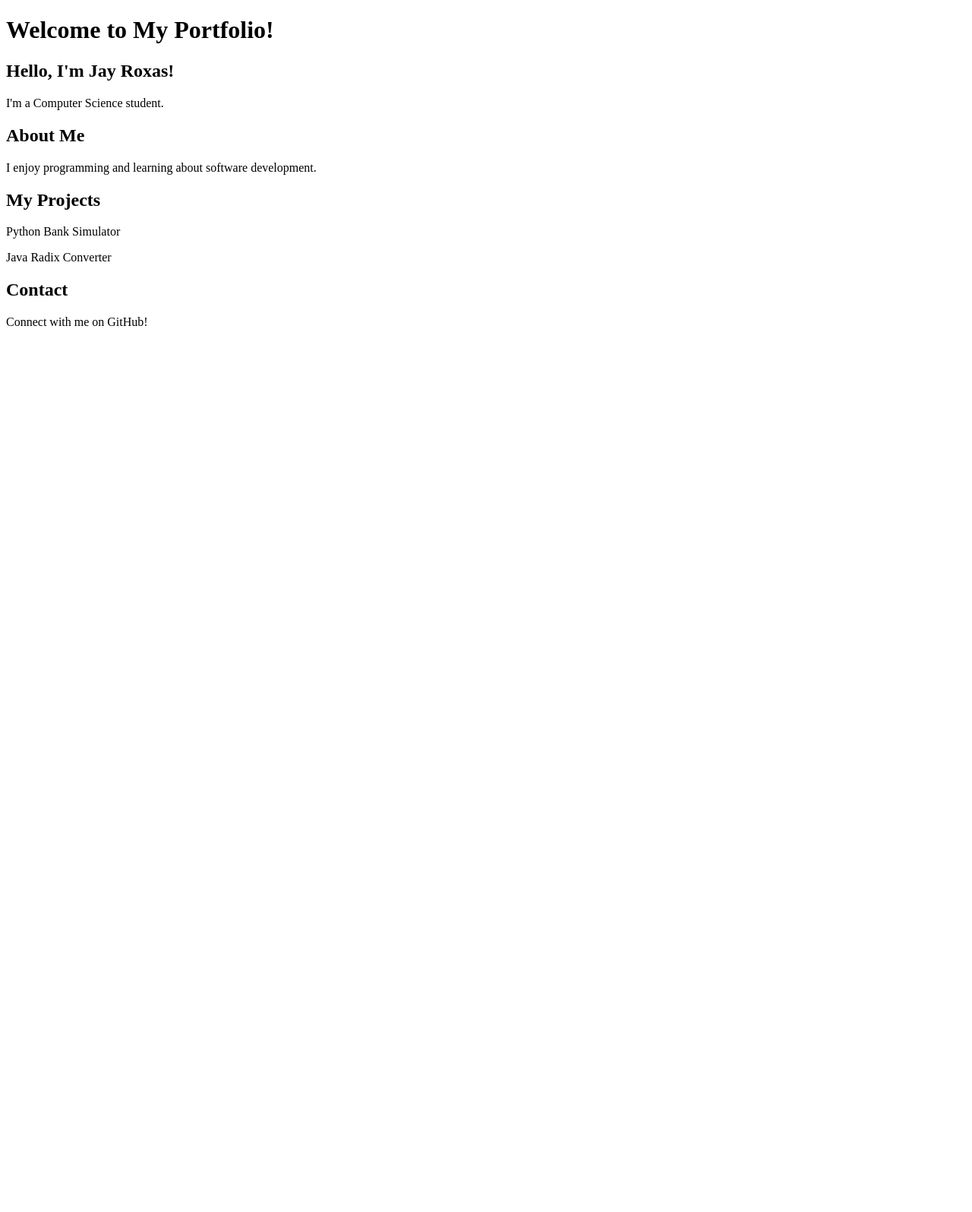
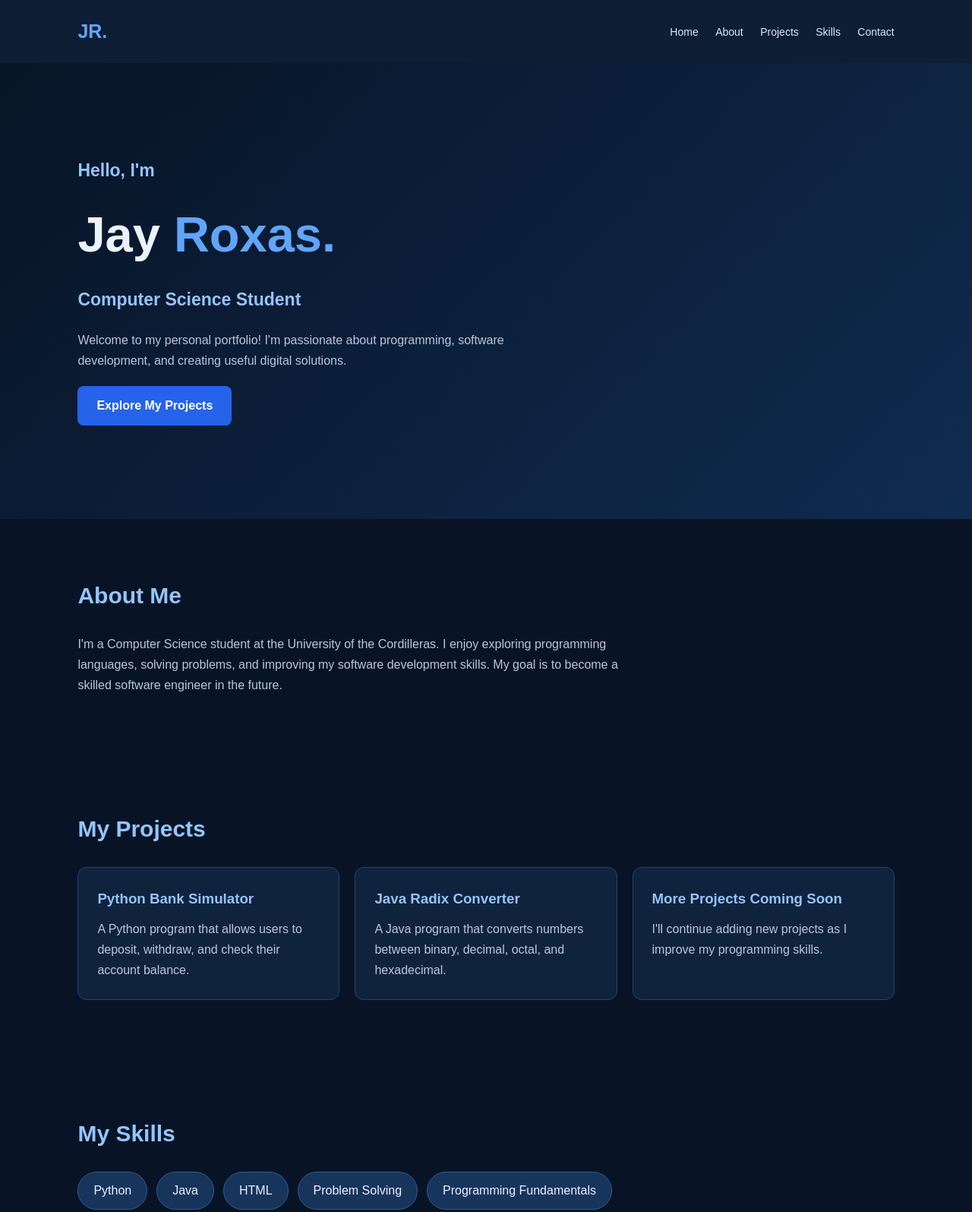
Before and after one commit to roxasjay/roxasjay.portfolio, a plain HTML site: page index.html in a window 1280 px wide. Shown: the top 1595 px of the page at 76% size. Before the commit the page ends 800 px from the top, so only its background shows below. Drawn offline with Linux system fonts and the light colour scheme.

Commit message:
Update index.html

```diff
--- a/index.html
+++ b/index.html
@@ -1,23 +1,307 @@
 
 <!DOCTYPE html>
-<html>
+<html lang="en">
 <head>
-    <title>Roxas Jay | Portfolio</title>
+  <meta charset="UTF-8">
+  <meta name="viewport"
+        content="width=device-width, initial-scale=1.0">
+  <title>Jay Roxas | Portfolio</title>
+
+  <style>
+    * {
+      box-sizing: border-box;
+      margin: 0;
+      padding: 0;
+    }
+
+    html {
+      scroll-behavior: smooth;
+    }
+
+    body {
+      background: #081426;
+      color: #eaf2ff;
+      font-family: Arial, sans-serif;
+      line-height: 1.7;
+    }
+
+    header {
+      background: #0d1e35;
+      padding: 20px 8%;
+      display: flex;
+      justify-content: space-between;
+      align-items: center;
+      flex-wrap: wrap;
+      gap: 15px;
+      position: sticky;
+      top: 0;
+      z-index: 10;
+    }
+
+    .logo {
+      font-size: 25px;
+      font-weight: bold;
+      color: #60a5fa;
+    }
+
+    nav a {
+      color: #dbeafe;
+      text-decoration: none;
+      margin-left: 18px;
+      font-size: 14px;
+    }
+
+    nav a:hover {
+      color: #60a5fa;
+    }
+
+    section {
+      padding: 75px 8%;
+      scroll-margin-top: 85px;
+    }
+
+    .hero {
+      min-height: 75vh;
+      display: flex;
+      flex-direction: column;
+      justify-content: center;
+      background: linear-gradient(
+        135deg, #081426, #102b50
+      );
+    }
+
+    .hero h1 {
+      font-size: clamp(36px, 6vw, 65px);
+      margin: 10px 0;
+    }
+
+    .hero h1 span {
+      color: #60a5fa;
+    }
+
+    .hero h2 {
+      color: #93c5fd;
+      font-size: 23px;
+    }
+
+    .hero p {
+      max-width: 600px;
+      margin: 20px 0;
+      color: #b8c7dd;
+    }
+
+    .button {
+      display: inline-block;
+      width: fit-content;
+      background: #2563eb;
+      color: white;
+      padding: 12px 25px;
+      border-radius: 8px;
+      text-decoration: none;
+      font-weight: bold;
+      transition: 0.3s;
+    }
+
+    .button:hover {
+      background: #3b82f6;
+      transform: translateY(-3px);
+    }
+
+    .section-title {
+      font-size: 30px;
+      color: #93c5fd;
+      margin-bottom: 25px;
+    }
+
+    .about-text {
+      max-width: 750px;
+      color: #b8c7dd;
+    }
+
+    .cards {
+      display: grid;
+      grid-template-columns:
+        repeat(auto-fit, minmax(230px, 1fr));
+      gap: 20px;
+    }
+
+    .card {
+      background: #10233d;
+      border: 1px solid #24456b;
+      padding: 25px;
+      border-radius: 12px;
+      transition: 0.3s;
+    }
+
+    .card:hover {
+      transform: translateY(-5px);
+      border-color: #60a5fa;
+      box-shadow: 0 8px 25px #0004;
+    }
+
+    .card h3 {
+      color: #93c5fd;
+      margin-bottom: 10px;
+    }
+
+    .card p {
+      color: #b8c7dd;
+    }
+
+    .skills {
+      display: flex;
+      gap: 12px;
+      flex-wrap: wrap;
+    }
+
+    .skill {
+      background: #17345b;
+      border: 1px solid #315d90;
+      padding: 10px 20px;
+      border-radius: 25px;
+    }
+
+    .contact a {
+      color: #93c5fd;
+    }
+
+    footer {
+      text-align: center;
+      background: #0d1e35;
+      padding: 25px;
+      color: #94a3b8;
+    }
+
+    @media (max-width: 600px) {
+      header {
+        justify-content: center;
+      }
+
+      nav a {
+        margin: 0 8px;
+      }
+
+      section {
+        padding: 55px 6%;
+      }
+
+      .hero {
+        min-height: 65vh;
+      }
+    }
+  </style>
 </head>
+
 <body>
-    <h1>Welcome to My Portfolio!</h1>
-    <h2>Hello, I'm Jay Roxas!</h2>
-    <p>I'm a Computer Science student.</p>
 
-    <h2>About Me</h2>
-    <p>I enjoy programming and learning
-    about software development.</p>
+  <header>
+    <div class="logo">JR.</div>
 
-    <h2>My Projects</h2>
-    <p>Python Bank Simulator</p>
-    <p>Java Radix Converter</p>
+    <nav>
+      <a href="#home">Home</a>
+      <a href="#about">About</a>
+      <a href="#projects">Projects</a>
+      <a href="#skills">Skills</a>
+      <a href="#contact">Contact</a>
+    </nav>
+  </header>
 
-    <h2>Contact</h2>
-    <p>Connect with me on GitHub!</p>
+  <section class="hero" id="home">
+    <h2>Hello, I'm</h2>
+    <h1>Jay <span>Roxas.</span></h1>
+    <h2>Computer Science Student</h2>
+
+    <p>
+      Welcome to my personal portfolio!
+      I'm passionate about programming,
+      software development, and creating
+      useful digital solutions.
+    </p>
+
+    <a class="button" href="#projects">
+      Explore My Projects
+    </a>
+  </section>
+
+  <section id="about">
+    <h2 class="section-title">About Me</h2>
+
+    <p class="about-text">
+      I'm a Computer Science student at the
+      University of the Cordilleras.
+      I enjoy exploring programming languages,
+      solving problems, and improving my
+      software development skills.
+      My goal is to become a skilled
+      software engineer in the future.
+    </p>
+  </section>
+
+  <section id="projects">
+    <h2 class="section-title">My Projects</h2>
+
+    <div class="cards">
+      <div class="card">
+        <h3>Python Bank Simulator</h3>
+        <p>
+          A Python program that allows users
+          to deposit, withdraw, and check
+          their account balance.
+        </p>
+      </div>
+
+      <div class="card">
+        <h3>Java Radix Converter</h3>
+        <p>
+          A Java program that converts numbers
+          between binary, decimal, octal,
+          and hexadecimal.
+        </p>
+      </div>
+
+      <div class="card">
+        <h3>More Projects Coming Soon</h3>
+        <p>
+          I'll continue adding new projects
+          as I improve my programming skills.
+        </p>
+      </div>
+    </div>
+  </section>
+
+  <section id="skills">
+    <h2 class="section-title">My Skills</h2>
+
+    <div class="skills">
+      <span class="skill">Python</span>
+      <span class="skill">Java</span>
+      <span class="skill">HTML</span>
+      <span class="skill">Problem Solving</span>
+      <span class="skill">Programming Fundamentals</span>
+    </div>
+  </section>
+
+  <section id="contact" class="contact">
+    <h2 class="section-title">Contact Me</h2>
+
+    <p>
+      Interested in connecting or
+      collaborating?
+    </p>
+
+    <p>
+      Visit my
+      <a href="https://github.com/roxasjay"
+         target="_blank"
+         rel="noopener noreferrer">
+        GitHub Profile
+      </a>.
+    </p>
+  </section>
+
+  <footer>
+    <p>© 2026 Jay Roxas | Personal Portfolio</p>
+  </footer>
+
 </body>
 </html>
```
